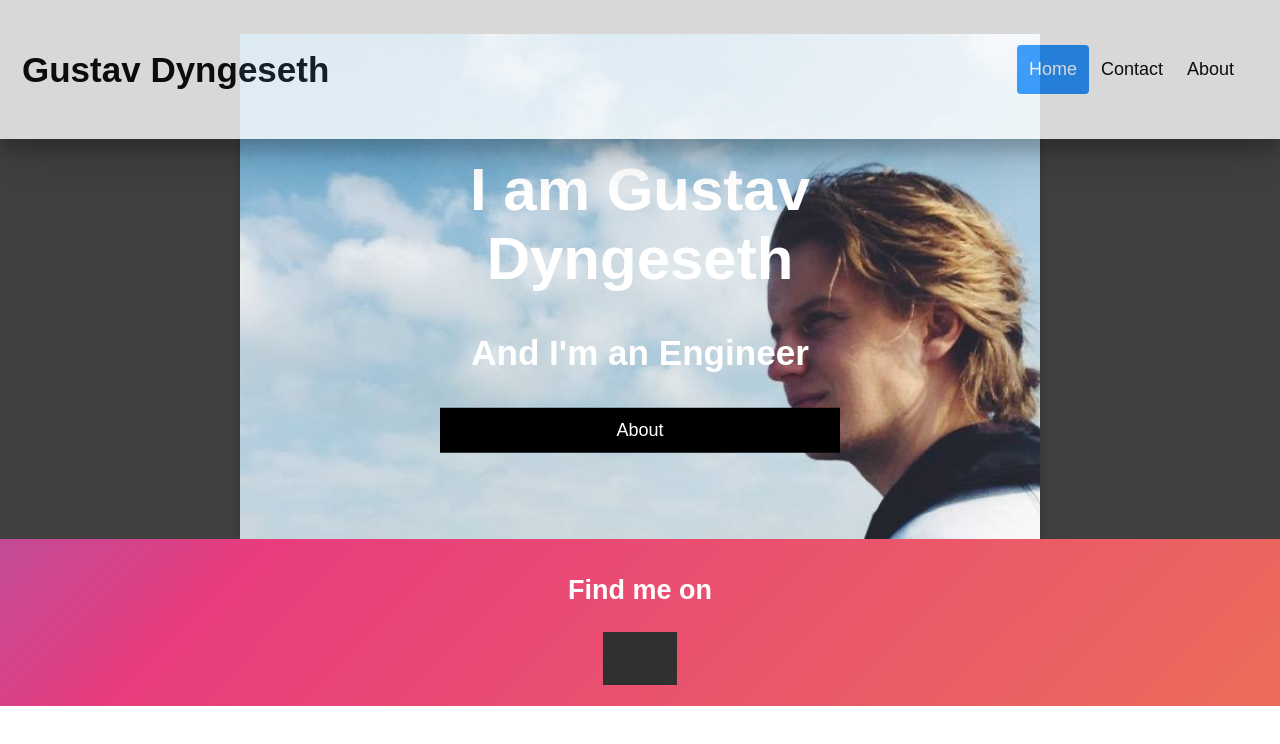
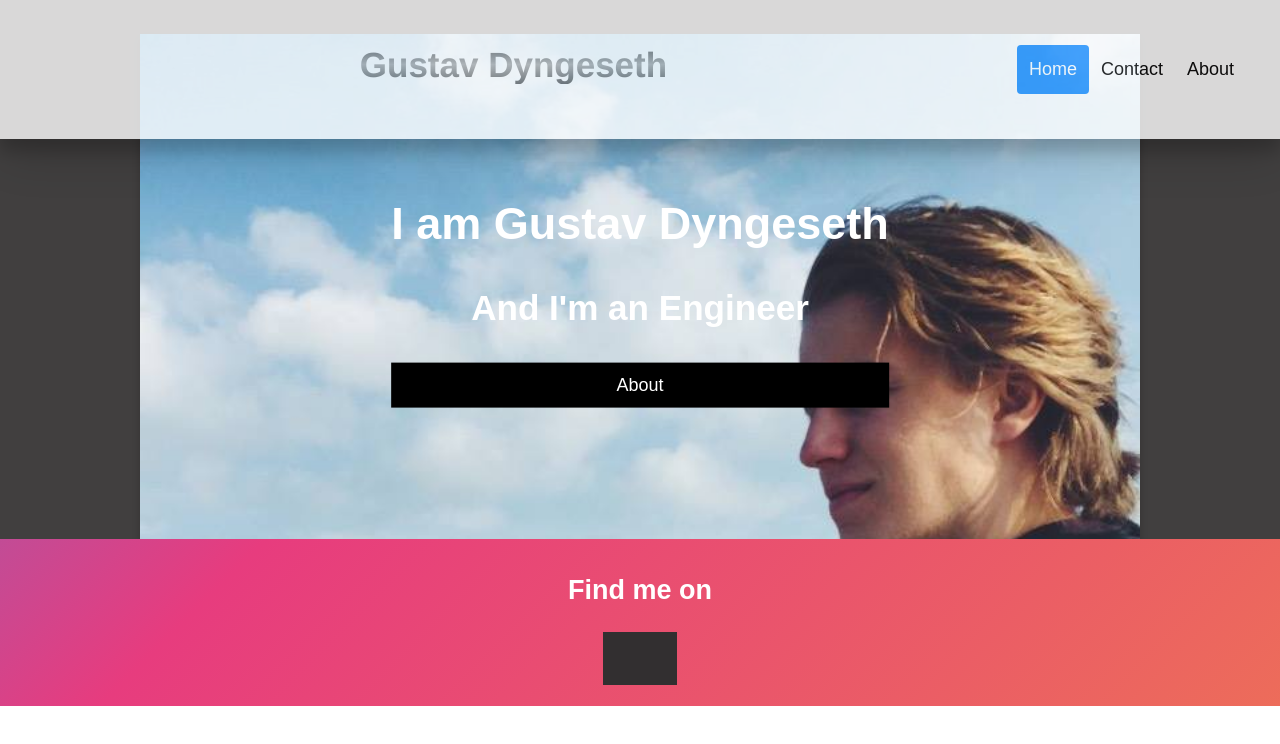
Before and after one commit to Gudzy/onlineresume, a React (Create React App) app: page / in a window 1280 px wide. Both pictures are taken after a click on the button 640 px from the left and 12 px from the top of the page. Shown: the top 744 px of the page. Built offline with nearby package versions, Linux system fonts and the light colour scheme.

Commit message:
Adding scroll down to contacts

```diff
--- a/src/App.css
+++ b/src/App.css
@@ -70,7 +70,7 @@ body {
   overflow: hidden;
   background: white;
   position: auto;
-  max-width: 800px;
+  max-width: 1000px;
   box-shadow: 0 4px 8px 0 rgba(0, 0, 0, 0.2);
   margin: 0 auto;
   text-align: center;
@@ -309,8 +309,20 @@ button:hover, a:hover {
   opacity: 0;
 }
 
+@import url('http://fonts.googleapis.com/css?family=Lobster');
 
 
+b {
+  position: relative;
+  font-size: 70px;
+  margin-top: 0;
+  font-family: 'Lobster', helvetica, arial;
+  text-decoration: none;
+  color: #666;
+  position: relative;
+
+  -webkit-mask-image: -webkit-gradient(linear, left top, left bottom, from(rgba(0,0,0,1)), color-stop(50%, rgba(0,0,0,.5)), to(rgba(0,0,0,1)));
+}
 
 @-webkit-keyframes Gradient {
 	0% {
--- a/src/App.js
+++ b/src/App.js
@@ -1,5 +1,4 @@
 import React, { Component } from 'react';
-import logo from './logo.svg';
 import './App.css';
 import pb from './pb.jpg';
 
@@ -15,8 +14,8 @@ class App extends Component {
     };
   }
 
-  buttonFunction(x) {
-    x.classList.toggle("change");
+  scrollDown() {
+    window.scrollBy(0, 800);
 }
 
   renderHeader() {
@@ -29,11 +28,13 @@ class App extends Component {
             }}><i class="fa fa-bars"></i></button>
       {this.state.buttons?
       <div id="navbar">
-        <a id="logo" onClick={e => {
+
+        <b id="logo" onClick={e => {
               e.preventDefault();
               this.setState({ home: true, contact: false, about: false
               });
-            }}>{this.state.buttons? "Gustav Dyngeseth" : "Gustav Dyngeseth"} </a>
+            }}>{this.state.buttons? "Gustav Dyngeseth" : "Gustav Dyngeseth"} </b>
+
 
         {this.state.buttons?
         <div id="navbar-right">
@@ -44,8 +45,8 @@ class App extends Component {
             }}><i class="fa fa-home"></i> Home</a>
           <a className={this.state.contact? "active" : ""} onClick={e => {
               e.preventDefault();
-              this.setState({ contact:true, home: false, about: false
-              });
+
+              this.scrollDown();
             }}>Contact</a>
           <a className={this.state.about? "active" : ""} onClick={e => {
               e.preventDefault();
@@ -63,15 +64,13 @@ class App extends Component {
     );
   }
 
-
-
   renderHome() {
     return (this.state.home?
       <div id="home">
         <div className="hero-image" >
         <img src={pb}></img>
         <div className="hero-text">
-          <h1>I am Gustav Dyngeseth</h1>
+          <h2>I am Gustav Dyngeseth</h2>
           <h3>And I'm an Engineer</h3>
           <button onClick={e => {
               e.preventDefault();
@@ -105,8 +104,8 @@ class App extends Component {
   <div id="myBar">40%</div>
 </div>
         <p className="title"></p>
-        <button class="btn"><i class="fa fa-download"></i>Resume</button>
-        <button class="btn"><i class="fa fa-download"></i>Transcript</button>
+        <a href="https://drive.google.com/file/d/1tDqfFWaM9YCJAaLQHSNDT-BtDa-5_3Ai/view"><button class="btn"><i class="fa fa-download"></i>Resume</button></a>
+        <a href="https://drive.google.com/file/d/1gfqw0caDmyvBKGifDveqkaTn-eeU-eXQ/view"><button class="btn"><i class="fa fa-download"></i>Transcript</button></a>
       </div>
     : "");
   }
@@ -136,7 +135,6 @@ class App extends Component {
 
         <div className="item2">
           {this.renderHome()}
-          {this.renderContact()}
           {this.renderAbout()}
         </div>
 
```
Also changed, not shown: src/logo.svg (deleted).
